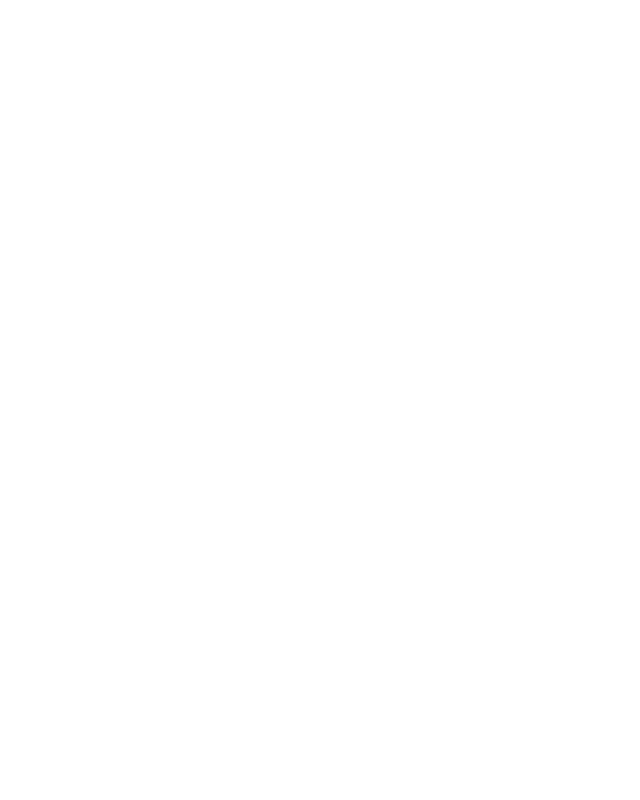
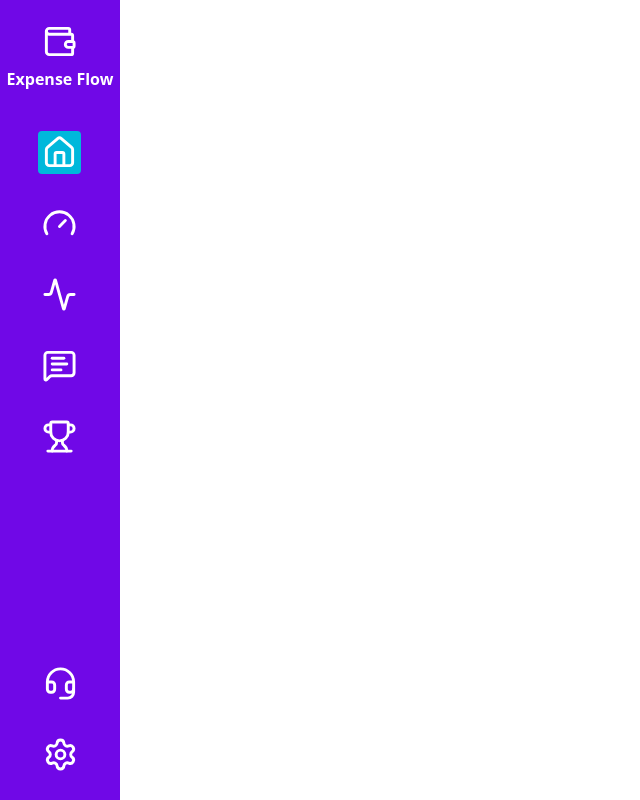
Before and after one commit to gallisak/ExpenseFlow, a React (Vite) app: page / in a window 1280 px wide. Shown: the whole page, without its empty margins (0-640 px from the left). Built offline with nearby package versions, Linux system fonts and the light colour scheme.

Commit message:
feat: add SideBar component

```diff
--- a/src/App.tsx
+++ b/src/App.tsx
@@ -1,3 +1,9 @@
+import SideBar from "./components/SideBar";
+
 export default function App() {
-  return <></>;
+  return (
+    <>
+      <SideBar />
+    </>
+  );
 }
--- /dev/null
+++ b/src/components/SideBar.tsx
@@ -0,0 +1,53 @@
+import {
+  Wallet,
+  House,
+  Gauge,
+  Activity,
+  MessageSquareText,
+  Trophy,
+  Headset,
+  Settings,
+} from "lucide-react";
+
+export default function SideBar() {
+  return (
+    <div className="fixed bg-violet-700 h-full w-30">
+      <div className="w-full h-full flex flex-col items-center justify-between">
+        <div className="flex flex-col items-center">
+          <Wallet className="mt-6" color="white" size={35} />
+          <h1 className="text-white font-black mt-2">Expense Flow</h1>
+
+          <div className="mt-10 p-1 bg-cyan-500 rounded-sm">
+            <House color="white" size={35} />
+          </div>
+
+          <div className="mt-7 p-1 hover:bg-cyan-500 rounded-sm">
+            <Gauge color="white" size={35} />
+          </div>
+
+          <div className="mt-7 p-1 hover:bg-cyan-500 rounded-sm">
+            <Activity color="white" size={35} />
+          </div>
+
+          <div className="mt-7 p-1 hover:bg-cyan-500 rounded-sm">
+            <MessageSquareText color="white" size={35} />
+          </div>
+
+          <div className="mt-7 p-1 hover:bg-cyan-500 rounded-sm">
+            <Trophy color="white" size={35} />
+          </div>
+        </div>
+
+        <div>
+          <div className="mb-7 p-1 hover:bg-cyan-500 rounded-sm">
+            <Headset color="white" size={35} />
+          </div>
+
+          <div className="mb-6 p-1 hover:bg-cyan-500 rounded-sm">
+            <Settings color="white" size={35} />
+          </div>
+        </div>
+      </div>
+    </div>
+  );
+}
```
